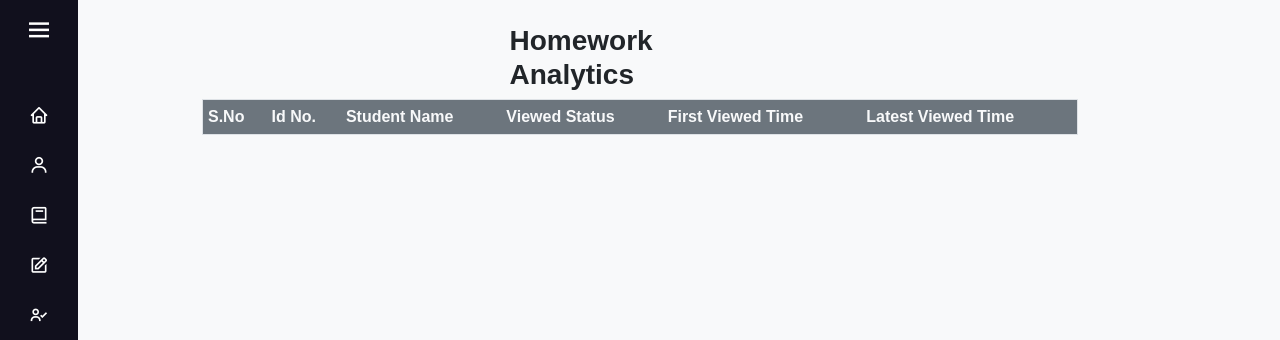
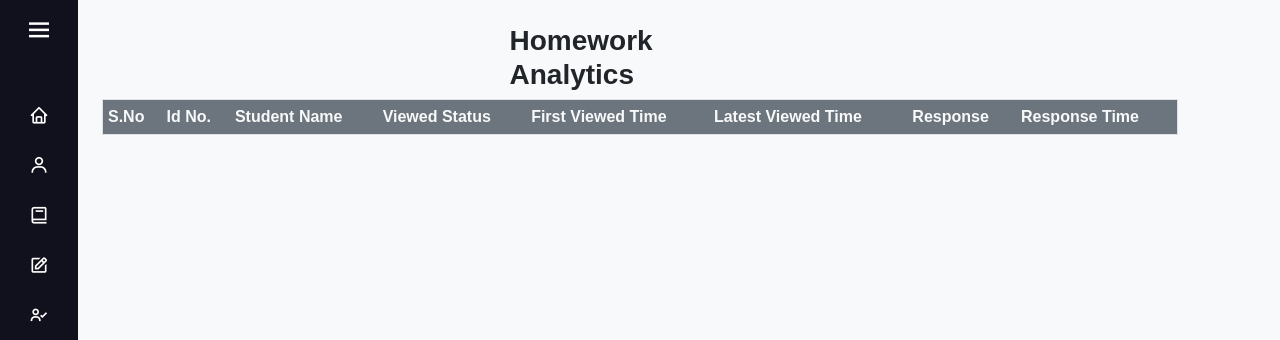
Before and after one commit to Sarathchandrakakarla/Victory, a PHP site: page /Admin/Homework/homework_analytics.php in a window 1280 px wide. Shown: the part 80-420 px from the top of the page. Run offline with PHP 8.4, Linux system fonts and the light colour scheme; the visitor is signed in with stand-in values (Sample User, id 1); lists and menus that the app fills with data are empty.

Commit message:
Added Student Response View Feature on 08-05-2025

```diff
--- a/Admin/Homework/homework_analytics.php
+++ b/Admin/Homework/homework_analytics.php
@@ -38,7 +38,7 @@ if (!$_SESSION['Admin_Id_No']) {
     }
 
     .table-container {
-        max-width: 900px;
+        max-width: 1100px;
         max-height: 500px;
         overflow-x: scroll;
     }
@@ -108,6 +108,8 @@ if (!$_SESSION['Admin_Id_No']) {
                     <th style="padding:5px;">Viewed Status</th>
                     <th style="padding:5px;">First Viewed Time</th>
                     <th style="padding:5px;">Latest Viewed Time</th>
+                    <th style="padding:5px;">Response</th>
+                    <th style="padding:5px;">Response Time</th>
                 </tr>
             </thead>
             <tbody id="tbody">
@@ -125,7 +127,7 @@ if (!$_SESSION['Admin_Id_No']) {
                             class_label.innerHTML = '" . $class . " " . $section . " - " . $date . " - " . $subject . "';
                         </script>
                         ";
-                        $query1 = mysqli_query($link, "SELECT smd.Id_No, smd.First_Name, CASE WHEN sh.Id_No IS NULL THEN 'Not Viewed Yet' ELSE 'Viewed' END AS View_Status, CASE WHEN sh.Id_No IS NULL THEN NULL ELSE sh.First_View END AS First_View, CASE WHEN sh.Id_No IS NULL THEN NULL ELSE sh.Latest_View END AS Latest_View FROM student_master_data smd LEFT JOIN student_homework sh ON smd.Id_No = sh.Id_No AND sh.Date = '$date' AND sh.Subject = '$subject' WHERE smd.Stu_Class = '$class' AND smd.Stu_Section = '$section'");
+                        $query1 = mysqli_query($link, "SELECT smd.Id_No, smd.First_Name, CASE WHEN sh.Id_No IS NULL THEN 'Not Viewed Yet' ELSE 'Viewed' END AS View_Status, CASE WHEN sh.Id_No IS NULL THEN NULL ELSE sh.First_View END AS First_View, CASE WHEN sh.Id_No IS NULL THEN NULL ELSE sh.Latest_View END AS Latest_View, CASE WHEN sh.Id_No IS NULL THEN NULL ELSE sh.Response_Time END AS Response_Time,Image,Text FROM student_master_data smd LEFT JOIN student_homework sh ON smd.Id_No = sh.Id_No AND sh.Date = '$date' AND sh.Subject = '$subject' WHERE smd.Stu_Class = '$class' AND smd.Stu_Section = '$section'");
                         $i = 1;
                         while ($row1 = mysqli_fetch_assoc($query1)) {
                             echo '
@@ -135,8 +137,18 @@ if (!$_SESSION['Admin_Id_No']) {
                                 <td>' . $row1['First_Name'] . '</td>
                                 <td style="white-space:nowrap;">' . $row1['View_Status'] . '</td>
                                 <td>' . $row1['First_View'] . '</td>
-                                <td>' . $row1['Latest_View'] . '</td>
-                            </tr>
+                                <td>' . $row1['Latest_View'] . '</td>';
+                            if ($row1['Image'] || $row1['Text']) {
+                                echo '<td><a href="/Victory/Files/Homework/Student Homework/' . $date . '/' . $row1['Id_No'] . '-' . $subject . '.pdf" target="_blank" class="btn btn-warning"><i class="fas fa-eye"></i> View</a></td>
+                                <td>' . $row1['Response_Time'] . '</td>
+                                ';
+                            } else {
+                                echo '
+                                <td></td>
+                                <td></td>
+                                ';
+                            }
+                            echo '</tr>
                             ';
                             $report[$row1['View_Status']]++;
                             $i++;
```
